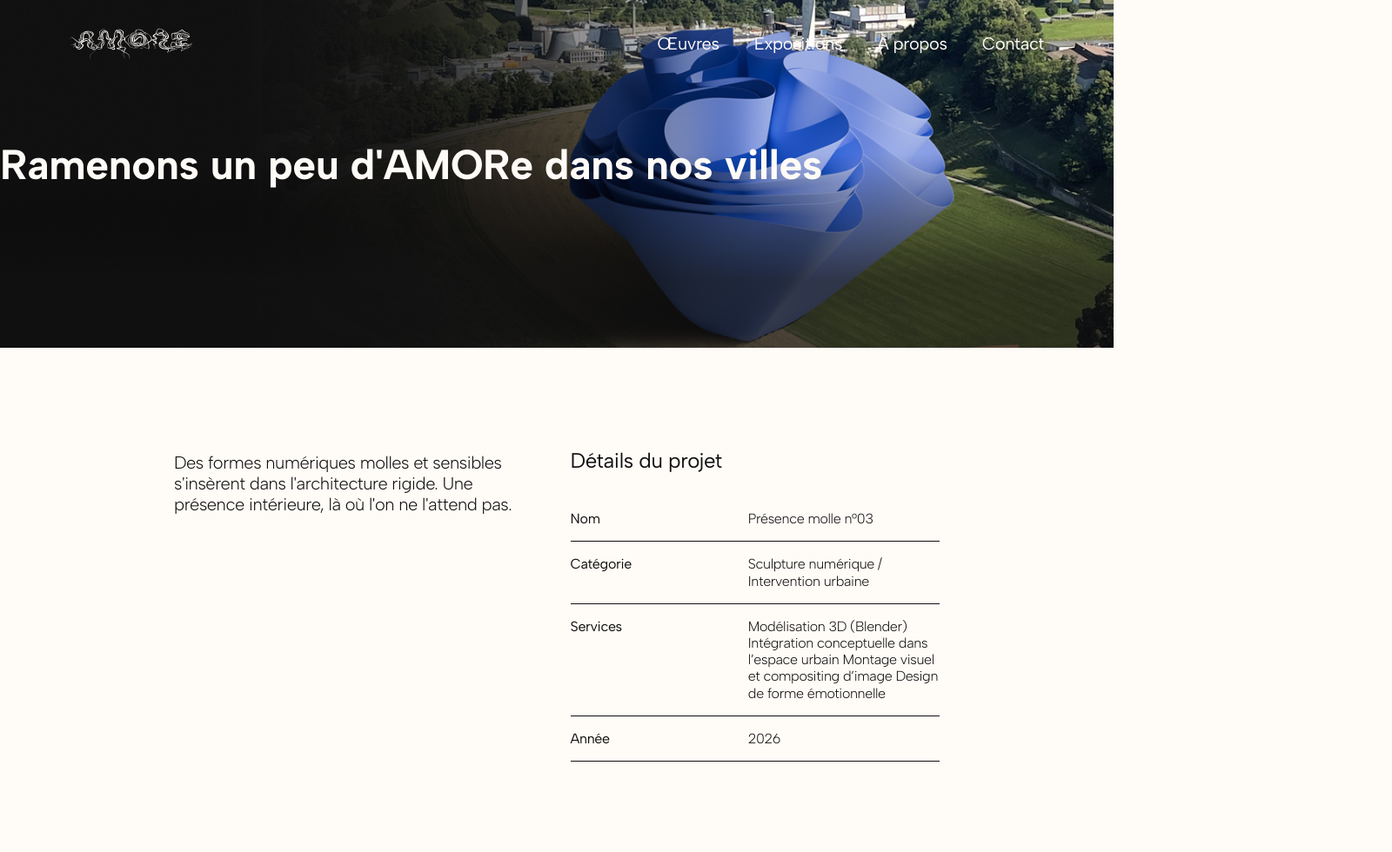
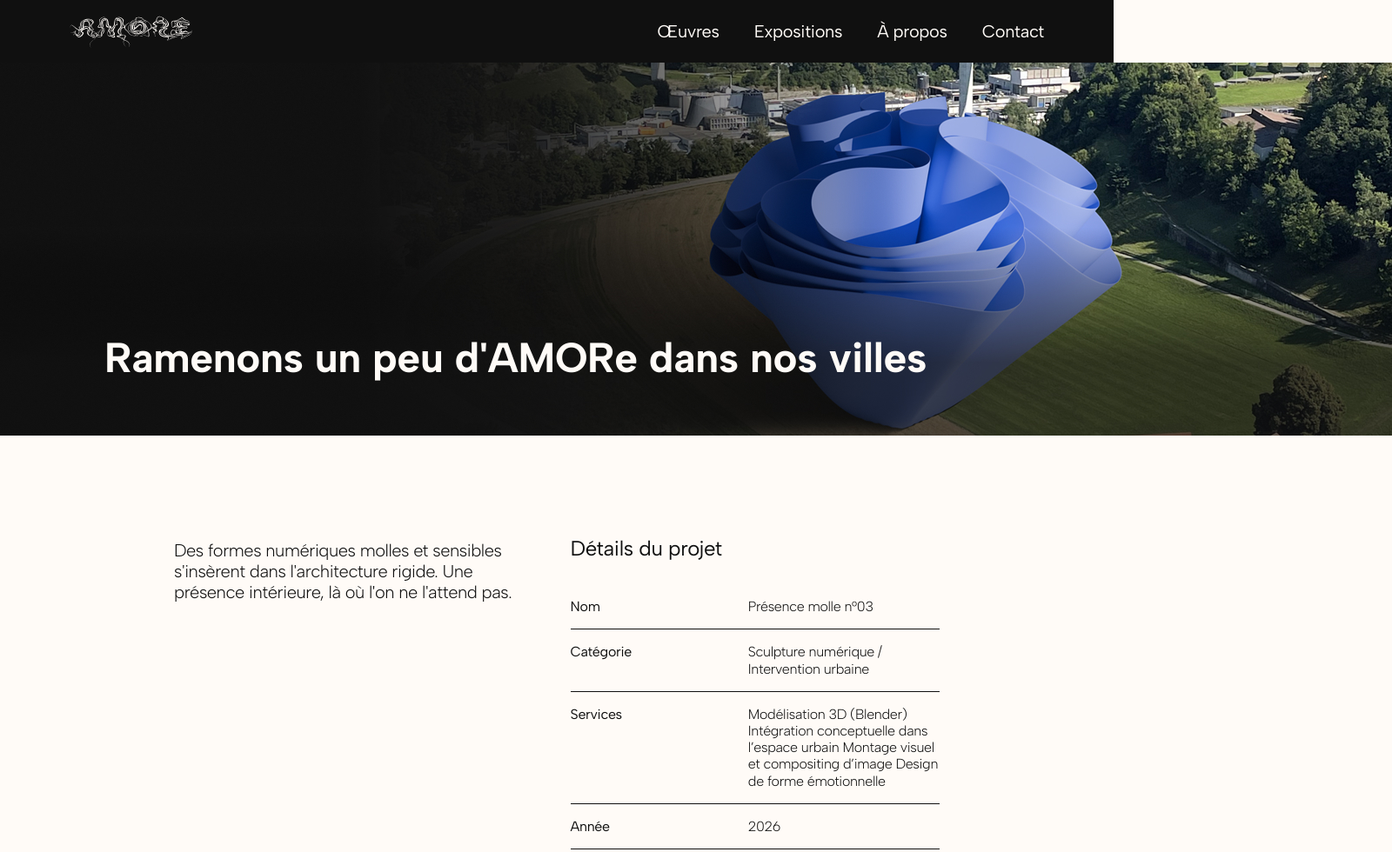
Before and after one commit to Yelyzy/Site, a website built with Parcel: page src/index.html in a window 1280 px wide. Shown: the top 980 px of the page at 87% size, 1600 px wide, since content can reach past the window. Built offline with nearby package versions, Linux system fonts and the light colour scheme.

Commit message:
modifier le header

```diff
--- a/src/css/main.css
+++ b/src/css/main.css
@@ -33,22 +33,18 @@
   flex-direction: column;
   align-items: flex-start;
   align-self: stretch;
-  background-image: url("../images/hero.jpg");
-  height: 50vh;
-  gap: 80px;
-  background-size: cover; /* картинка растягивается */
-  background-position: center; /* центрируется */
-  background-repeat: no-repeat; /* не повторяется */
   color: #fffbf7;
+  position: relative;
 }
 
 nav {
   display: flex;
-  padding: 30px 80px;
+  padding: 16px 80px;
   justify-content: space-between;
   align-items: center;
   align-self: stretch;
   color: #fffbf7;
+  background-color: #101010;
 }
 
 .menu {
@@ -66,6 +62,12 @@
 
 h1 {
   font-size: 48px;
+}
+
+.titre {
+  position: absolute;
+  left: 120px;
+  bottom: 80px;
 }
 
 .hero {
--- a/src/index.html
+++ b/src/index.html
@@ -25,7 +25,9 @@
         </div>
       </nav>
 
-      <h1>Ramenons un peu d'AMORe dans nos villes</h1>
+      <img src="./images/hero.jpg" alt="" />
+
+      <h1 class="titre">Ramenons un peu d'AMORe dans nos villes</h1>
     </header>
 
     <section class="hero">
```
